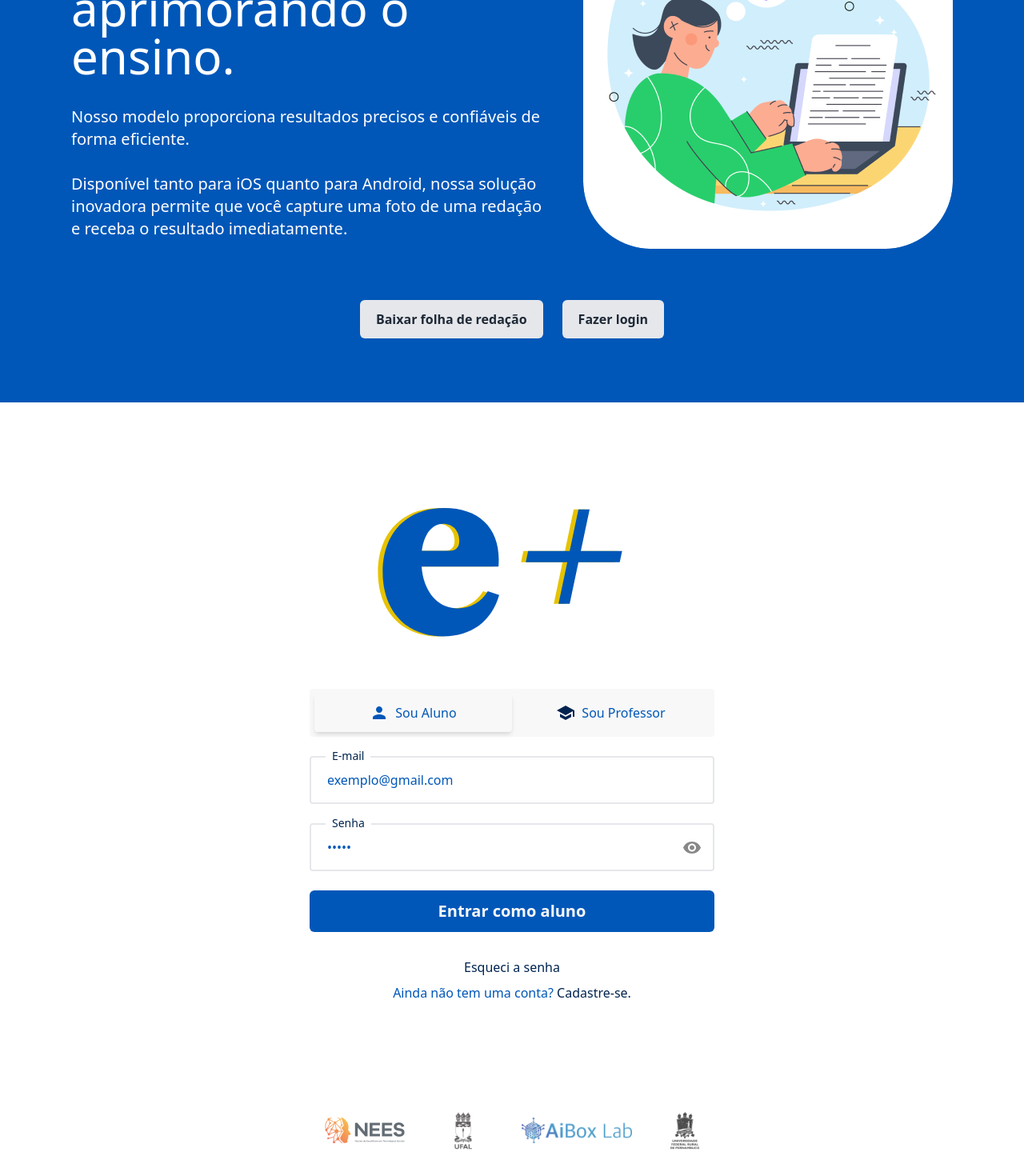
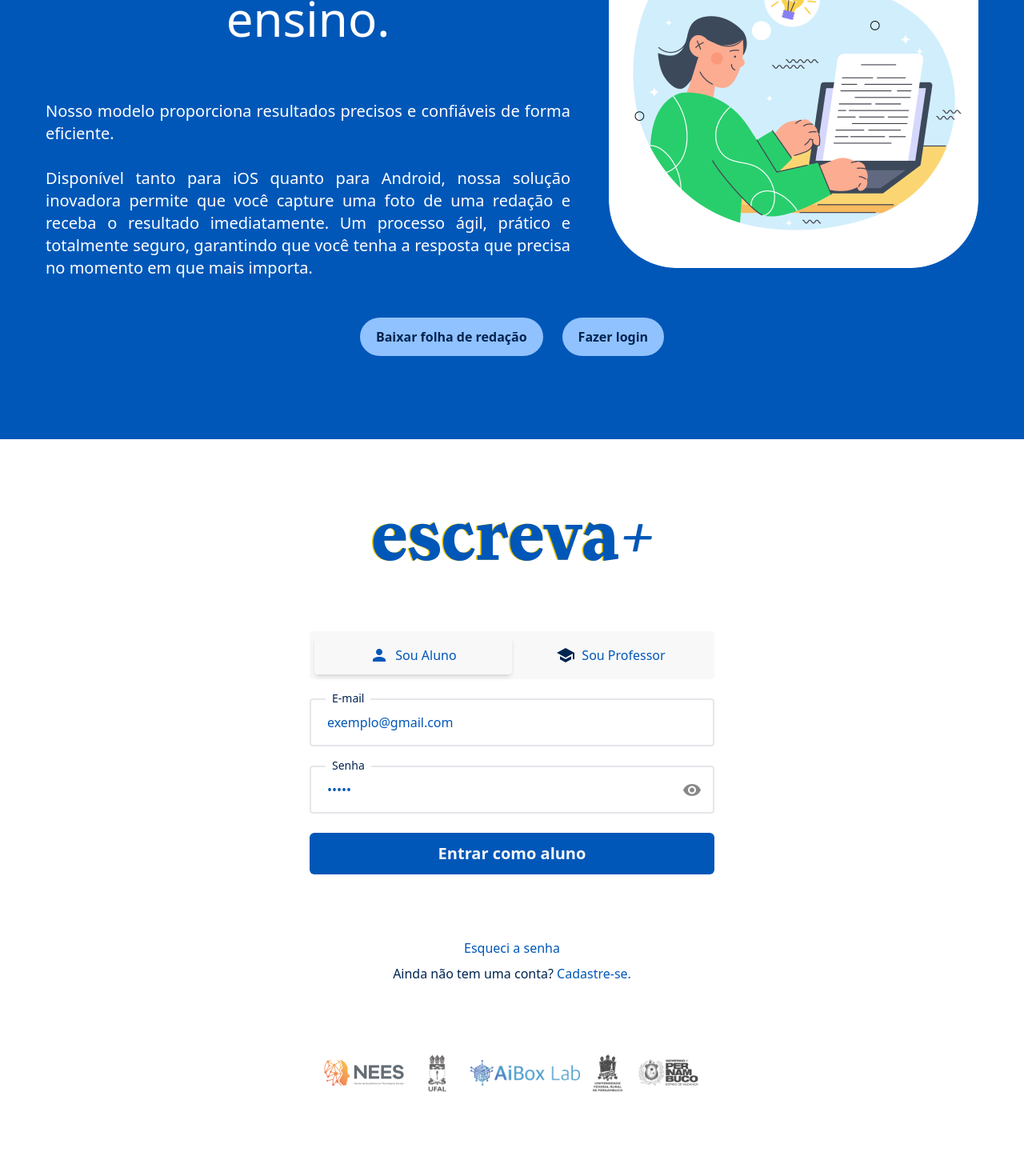
Before and after one commit to igoreor/escreva-mais-web, a Next.js app: page / in a window 1280 px wide. Shown: the part 1560-3030 px from the top of the page at 80% size. After the commit the page ends 2981 px from the top, so only its background shows below. Built offline with nearby package versions, Linux system fonts and the light colour scheme.

Commit message:
Finalizei a tela de login

```diff
--- a/src/app/(public)/page.tsx
+++ b/src/app/(public)/page.tsx
@@ -172,18 +172,20 @@ const EscrevaLandingPage: React.FC = () => {
       </section>
 
       {/* Third Section */}
-      <section id="terceira-secao" className="bg-global-5 py-12 sm:py-16 lg:py-20">
-        <div className="max-w-[1166px] mx-auto px-4 sm:px-6 lg:px-8">
-          <div className="flex flex-col lg:flex-row items-center justify-center gap-8 lg:gap-12 mb-12 lg:mb-16">
+      <section id="terceira-secao" className="bg-global-5 w-full py-8 sm:py-12 lg:py-16 px-4 sm:px-6 lg:px-8">
+        <div className="max-w-[1166px] mx-auto py-6 sm:py-8 lg:py-10">
+          <div className="flex flex-col lg:flex-row items-start justify-center gap-8 lg:gap-12">
             {/* Text Content */}
             <div className="flex-1 text-center lg:text-left">
-              <h2 className="text-2xl sm:text-3xl md:text-4xl lg:text-5xl xl:text-6xl font-normal text-white leading-tight mb-6 lg:mb-8">
+              <h2 className="text-center text-2xl sm:text-3xl md:text-4xl lg:text-5xl xl:text-6xl font-normal text-white leading-tight mb-8 lg:mb-12">
                 Facilitando a correção e aprimorando o ensino.
               </h2>
-              <p className="text-base sm:text-lg lg:text-xl text-white leading-relaxed">
+              <br />
+              <p className="text-base sm:text-lg lg:text-xl text-white leading-relaxed text-justify">
+
                 Nosso modelo proporciona resultados precisos e confiáveis de forma eficiente.
                 <br /><br />
-                Disponível tanto para iOS quanto para Android, nossa solução inovadora permite que você capture uma foto de uma redação e receba o resultado imediatamente.
+                Disponível tanto para iOS quanto para Android, nossa solução inovadora permite que você capture uma foto de uma redação e receba o resultado imediatamente.  Um processo ágil, prático e totalmente seguro, garantindo que você tenha a resposta que precisa no momento em que mais importa.
               </p>
             </div>
 
@@ -202,12 +204,17 @@ const EscrevaLandingPage: React.FC = () => {
           </div>
 
           {/* Action Buttons */}
-          <div className="flex flex-col sm:flex-row gap-4 sm:gap-6 justify-center items-center">
+          <div className="flex flex-col sm:flex-row gap-4 sm:gap-6 justify-center items-center mt-12">
             <Button
               variant="secondary"
               size="md"
               onClick={handleDownloadSheet}
-              className="bg-[#90c2ff] text-[#002450] rounded-full px-6 py-4 font-medium hover:bg-[#78b4fc] transition-colors"
+              style={{
+                backgroundColor: '#90c2ff',
+                color: '#002450',
+                borderRadius: '50px / 100%',
+              }}
+
             >
               Baixar folha de redação
             </Button>
@@ -215,26 +222,30 @@ const EscrevaLandingPage: React.FC = () => {
               variant="secondary"
               size="md"
               onClick={handleLogin}
-              className="bg-[#90c2ff] text-[#002450] rounded-full px-6 py-4 font-medium hover:bg-[#78b4fc] transition-colors"
+              style={{
+                backgroundColor: '#90c2ff',
+                color: '#002450',
+                borderRadius: '50px / 100%',
+              }}
             >
               Fazer login
             </Button>
           </div>
         </div>
-      </section>
+      </section><br />
       {/* Login Section */}
-      <section className="bg-white py-12 sm:py-16 lg:py-20">
+      <section className="bg-white pt-12 pb-4 sm:pt-16 sm:pb-6 lg:pt-20 lg:pb-8">
         <div className="max-w-[570px] mx-auto px-4 sm:px-6 lg:px-8">
           {/* Logo */}
           <div className="text-center mb-12 lg:mb-16">
             <Image
-              src="/images/img_logo.svg"
+              src="/images/img_logo-copy.svg"
               alt="Escreva+ Logo"
               width={350}
               height={48}
               className="mx-auto w-[250px] sm:w-[300px] lg:w-[350px] h-auto"
             />
-          </div>
+          </div><br />
           {/* Role Selection */}
           <div className="mb-6">
             <div className="bg-global-2 rounded p-1.5 flex">
@@ -298,18 +309,18 @@ const EscrevaLandingPage: React.FC = () => {
             </Button>
           </div>
           {/* Additional Links */}
-          <div className="text-center mt-8 space-y-2">
+          <div className="text-center pt-20 space-y-2">
             <button
               onClick={handleForgotPassword}
-              className="text-global-1 text-sm sm:text-base hover:underline"
+              className="text-global-2 text-sm sm:text-base hover:underline"
             >
               Esqueci a senha
             </button>
-            <p className="text-global-2 text-sm sm:text-base">
+            <p className="text-global-1 text-sm sm:text-base">
               Ainda não tem uma conta?{' '}
               <button
                 onClick={handleRegister}
-                className="text-global-1 hover:underline"
+                className="text-global-2 hover:underline"
               >
                 Cadastre-se.
               </button>
@@ -319,8 +330,8 @@ const EscrevaLandingPage: React.FC = () => {
       </section>
       {/* Partner Logos */}
       <section className="bg-white py-8 sm:py-12">
-        <div className="max-w-[630px] mx-auto px-4 sm:px-6 lg:px-8">
-          <div className="flex flex-wrap items-center justify-center gap-6 sm:gap-8 lg:gap-12">
+        <div className="max-w-[900px] mx-auto px-4 sm:px-6 lg:px-8">
+          <div className="flex flex-wrap items-center justify-center gap-4 sm:gap-2 lg:gap-4">
             <Image
               src="/images/img_nees_01_1.png"
               alt="NEES Partner"
```
Also changed, not shown: public/images/img_logo-copy.svg (renamed from public/images/img_logo copy.svg).
